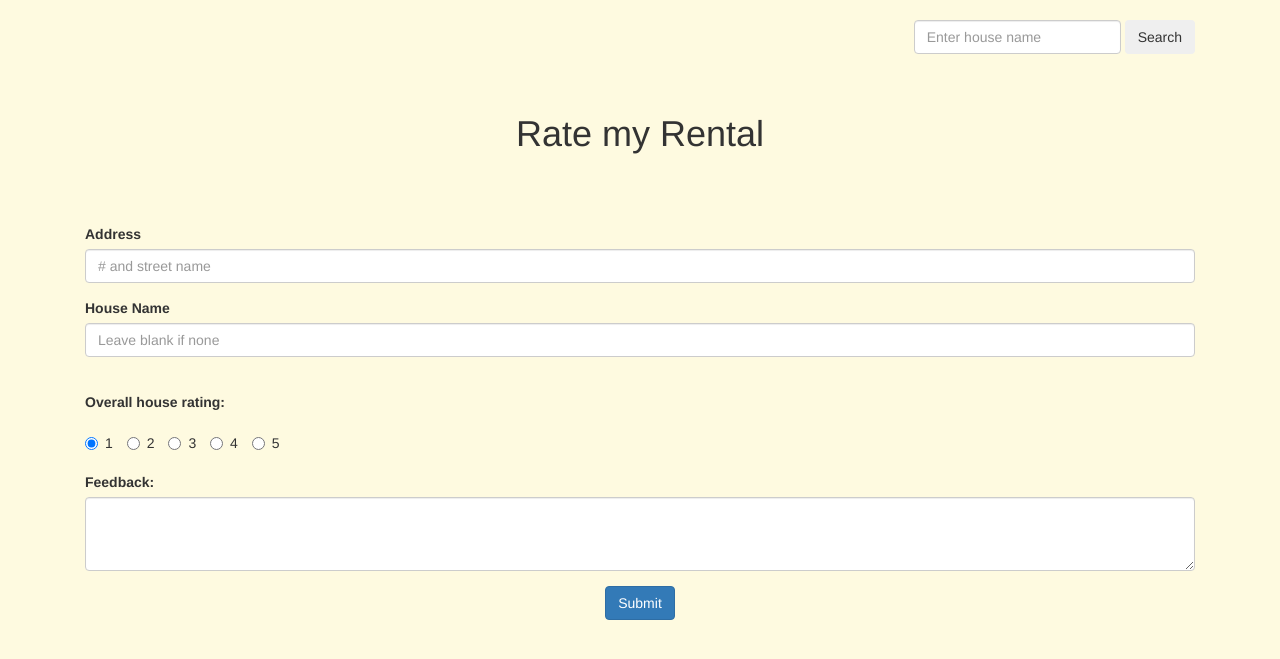
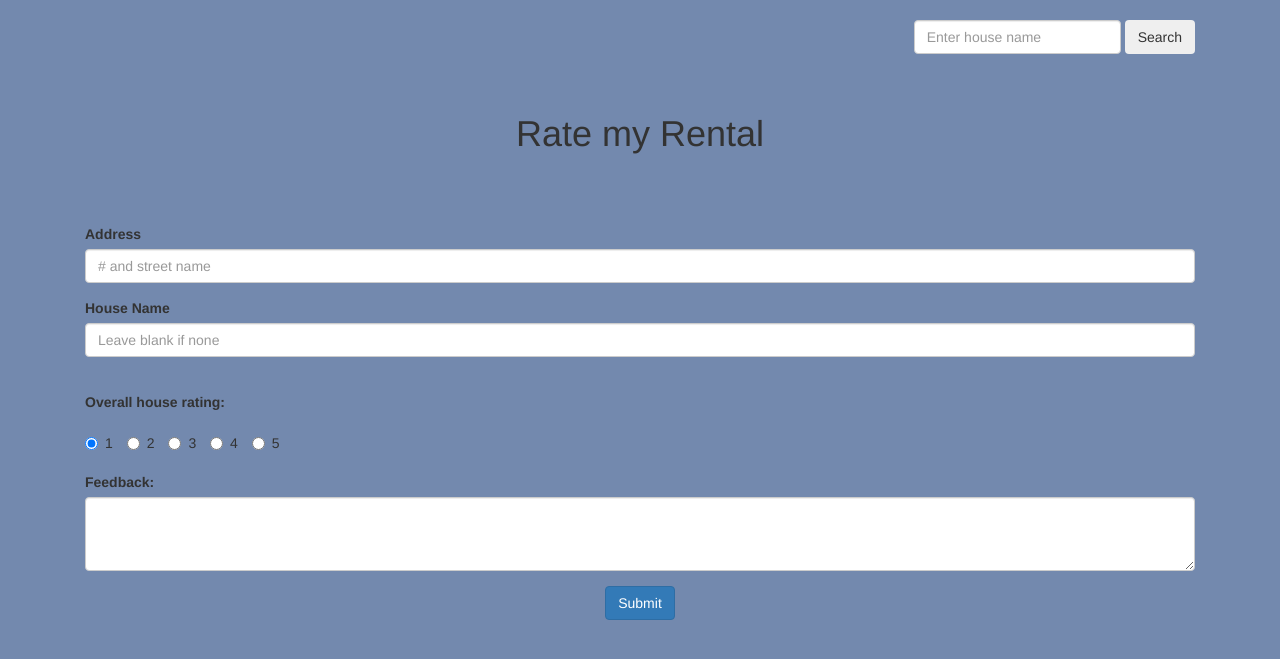
Before and after one commit to widmanmd/UptownIndex, a PHP site: page /html/forms/review.html in a window 1280 px wide. Shown: the top 659 px of the page. Run offline with PHP 8.4, Linux system fonts and the light colour scheme.

Commit message:
Background color change

```diff
--- a/styles/review.css
+++ b/styles/review.css
@@ -1,5 +1,5 @@
 body {
-    background-color:#FEFAE0;
+    background-color: #7389AE;
 }
 
 #form {
```
